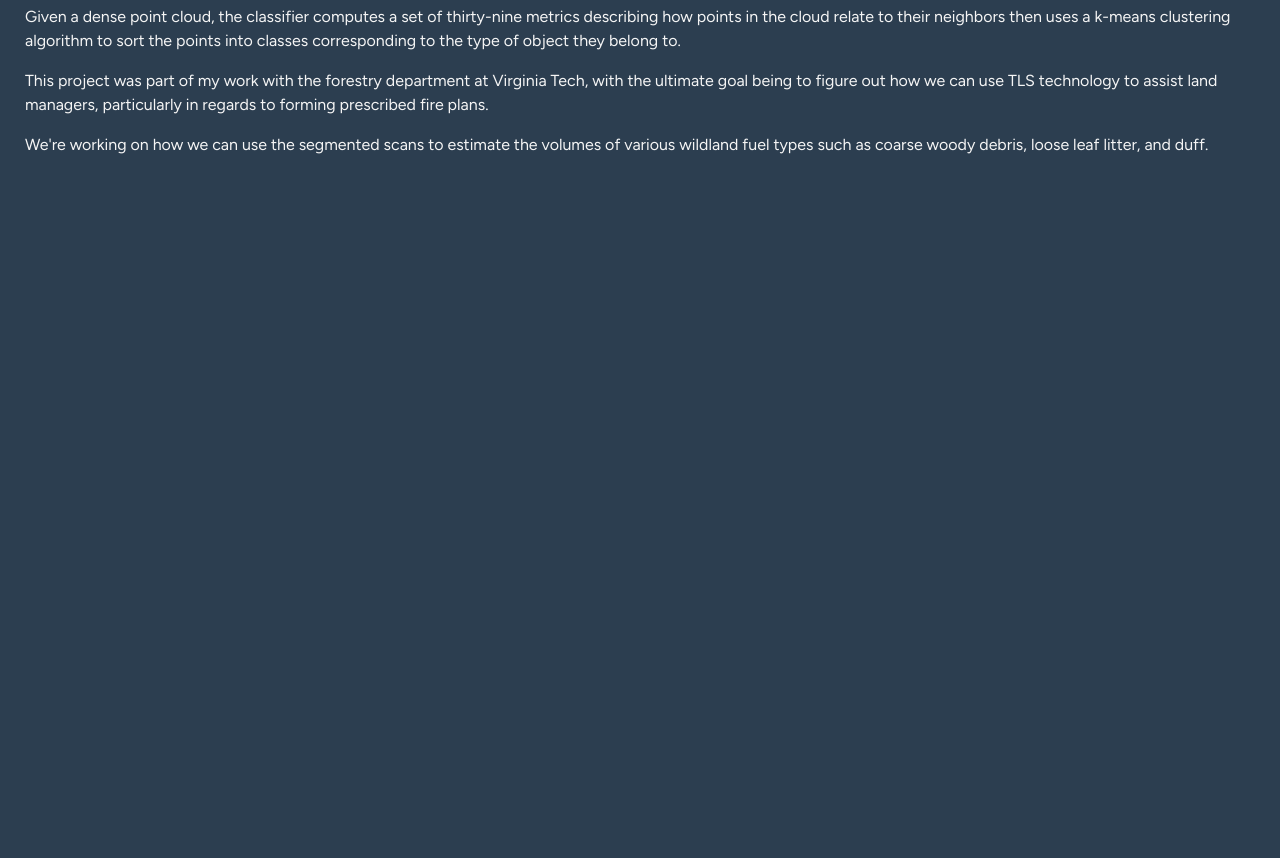
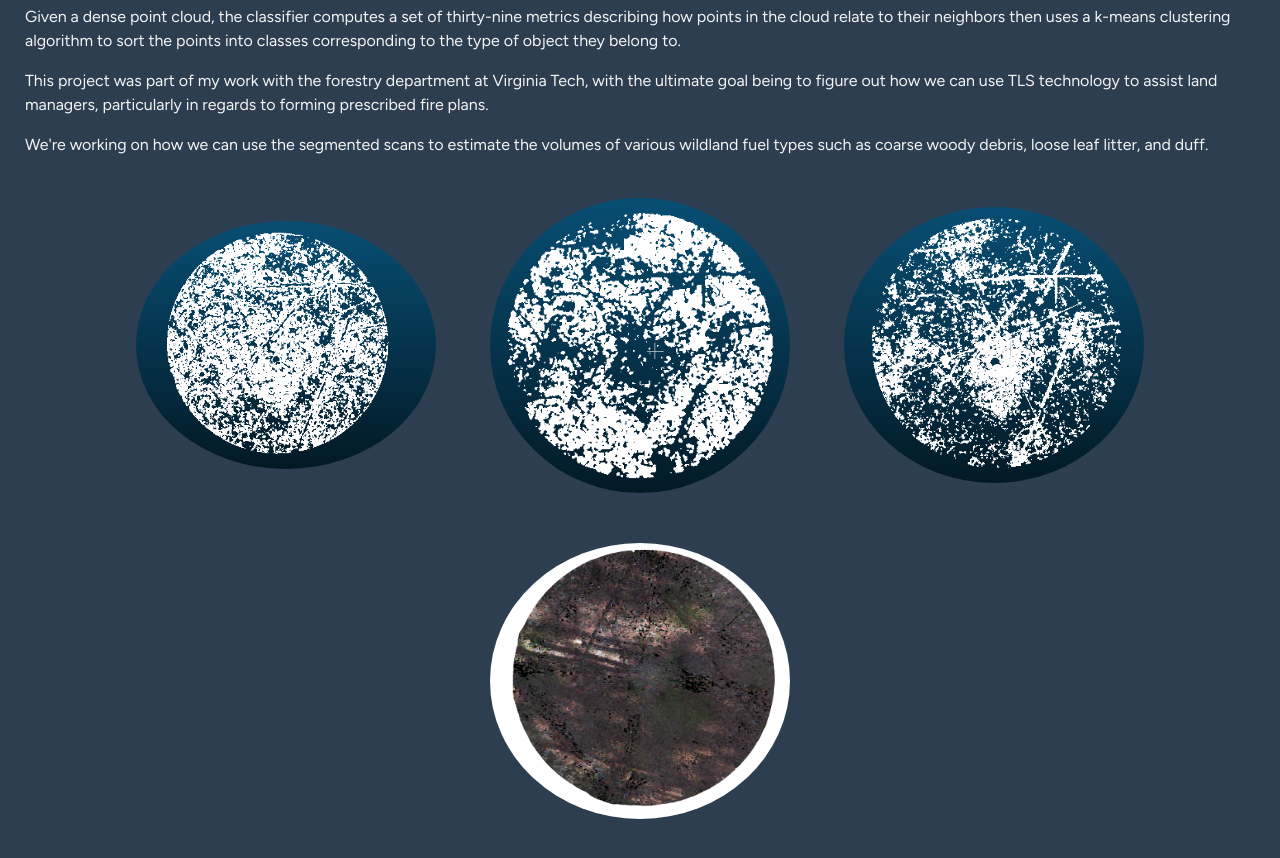
Before and after one commit to gcoleman325/gcoleman325.github.io, a plain HTML site: page pt-classifier.html in a window 1280 px wide. Shown: the part 242-1100 px from the top of the page. Before the commit the page ends 800 px from the top, so only its background shows below. Drawn offline with nearby package versions, Linux system fonts and the light colour scheme.

Commit message:
added pictures for pt classer

```diff
--- a/pt-classifier.html
+++ b/pt-classifier.html
@@ -41,5 +41,10 @@
             We're working on how we can use the segmented scans to estimate the volumes of various
             wildland fuel types such as coarse woody debris, loose leaf litter, and duff.
         </p>
-        <script src="https://gist.github.com/gcoleman325/586f466368b19bb0a1bb07e9593c7bb1.js"></script>
-</body>
+        <center><img src="Screenshot 2024-09-18 103325.png" class="img-fluid" alt="scan1" width="300" height="300">
+                <img src="Screenshot 2024-09-18 103333.png" class="img-fluid" alt="scan2" width="300" height="300">
+                <img src="Screenshot 2024-09-18 103342.png" class="img-fluid" alt="scan1" width="300" height="300">
+                <img src="Screenshot 2024-09-18 103541.png" class="img-fluid" alt="scan2" width="300" height="300">
+        </center>
+
+    </body>
```
Also changed, not shown: contact.html (+3 -1 lines), Screenshot 2024-09-18 103325.png (added), Screenshot 2024-09-18 103333.png (added), Screenshot 2024-09-18 103342.png (added), Screenshot 2024-09-18 103541.png (added).
